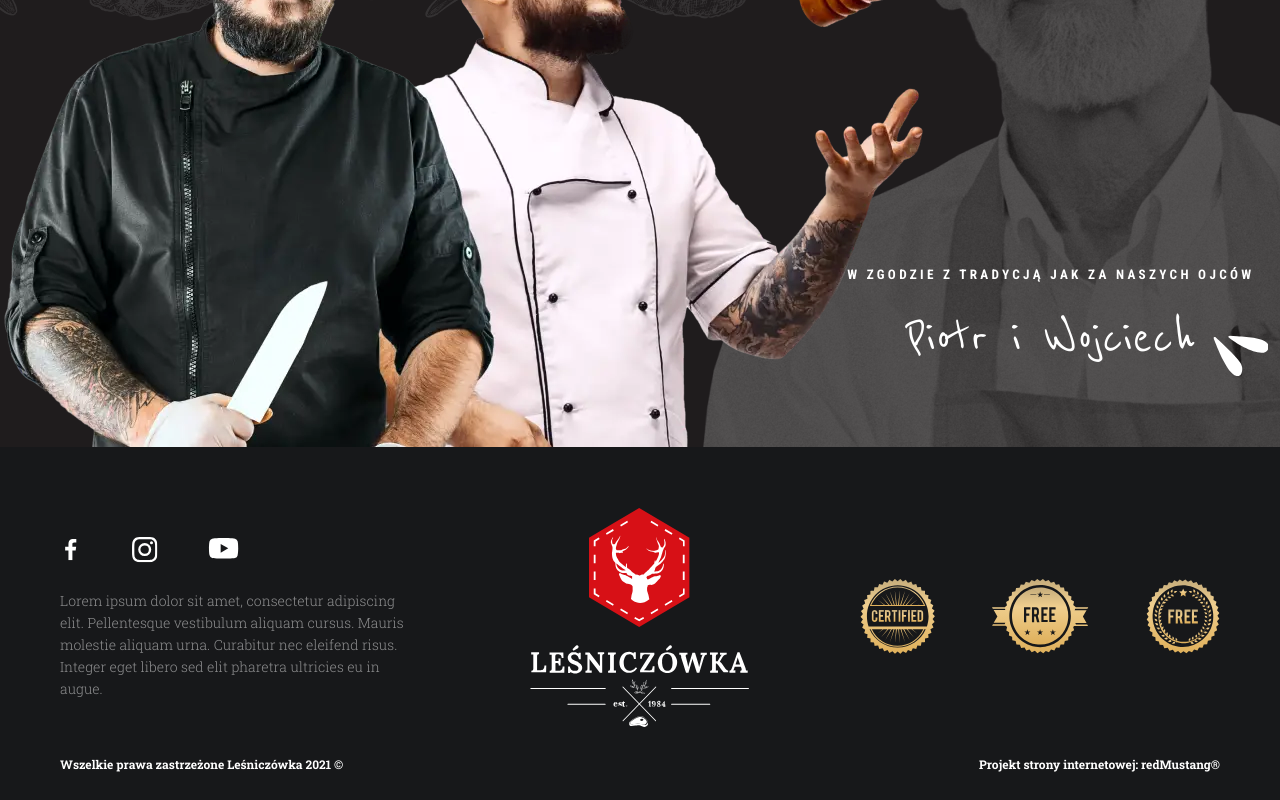
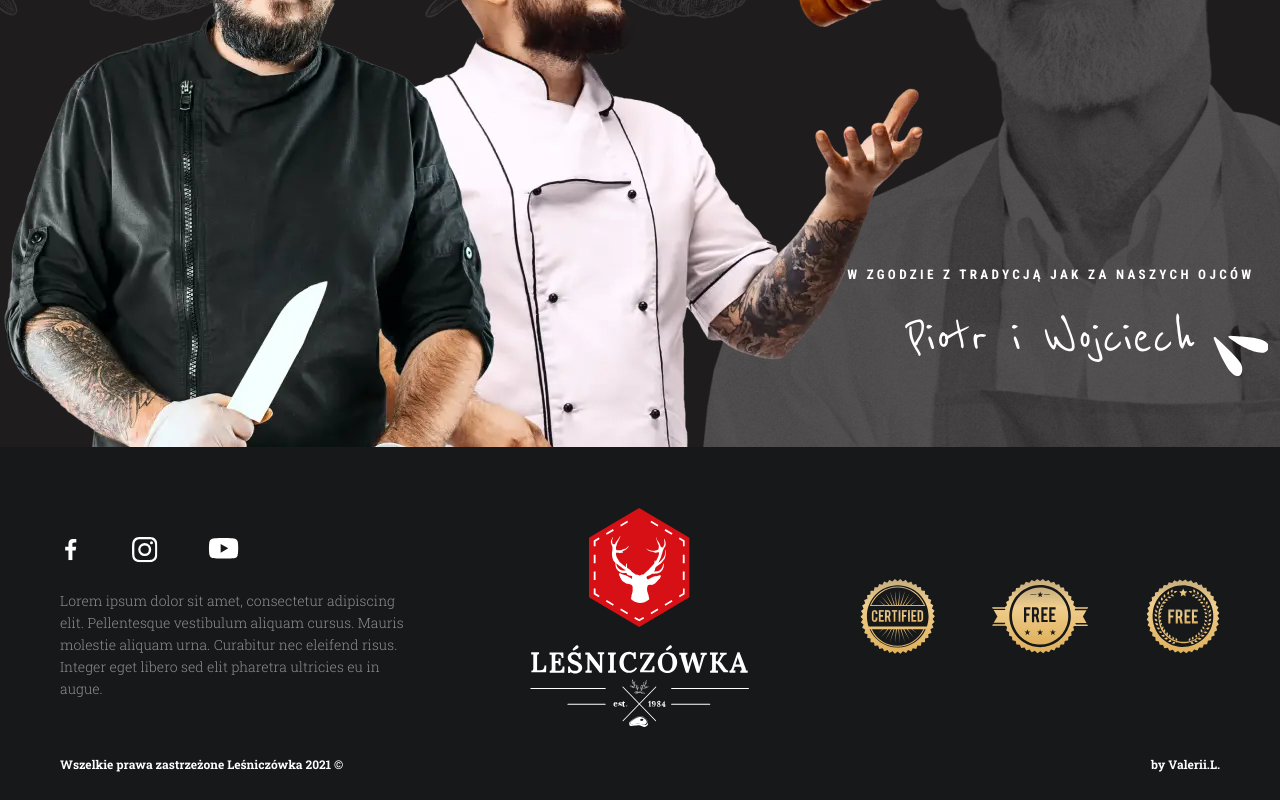
Before and after one commit to valerii-frontend/lesnicz, a plain HTML site: page index.html in a window 1280 px wide. Shown: the part 3277-4077 px from the top of the page. Drawn offline with nearby package versions, Linux system fonts and the light colour scheme; a web font is replaced by a local one.

Commit message:
Update index.html

```diff
--- a/index.html
+++ b/index.html
@@ -518,7 +518,7 @@
 				</div>
 				<div class="footer__copy">
 					<span>Wszelkie prawa zastrzeżone Leśniczówka 2021 ©</span
-					><span>Projekt strony internetowej: redMustang®</span>
+					><span>by Valerii.L.</span>
 				</div>
 			</footer>
 			<!-- /.footer -->
```
